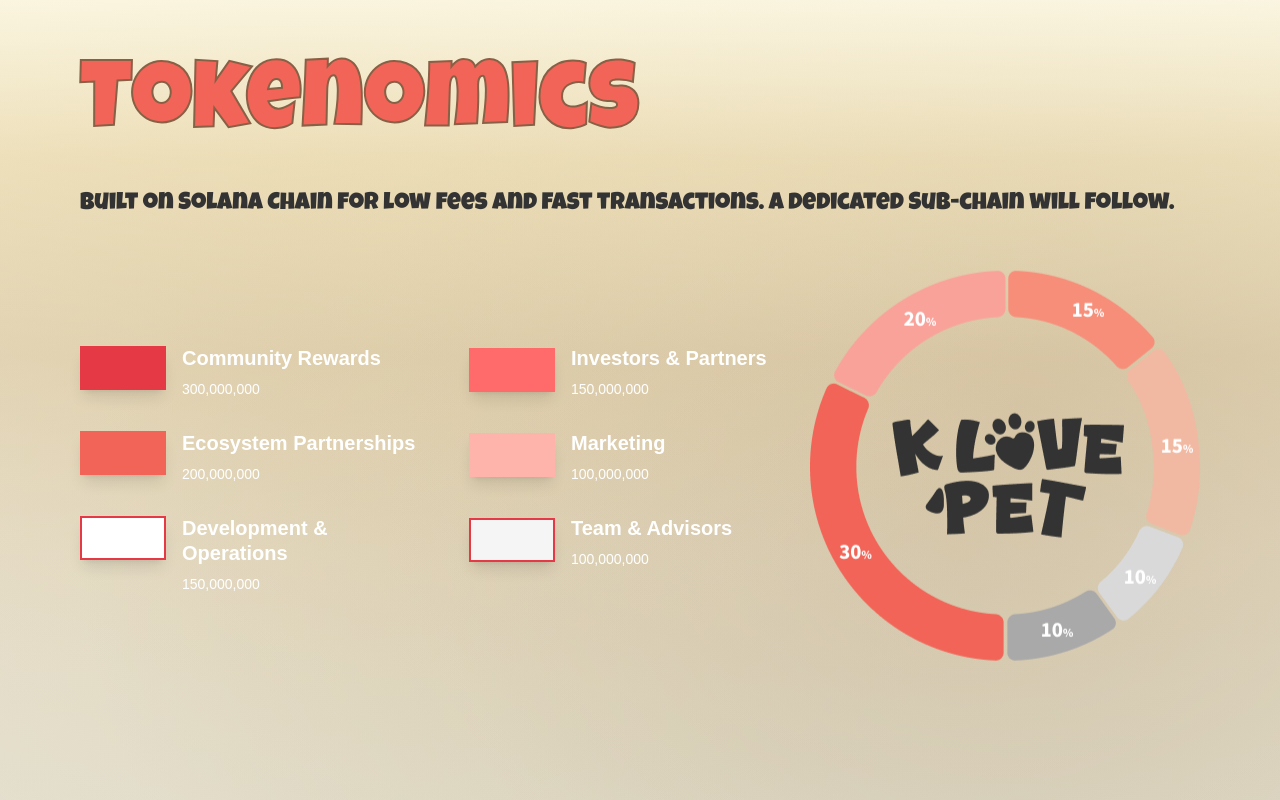
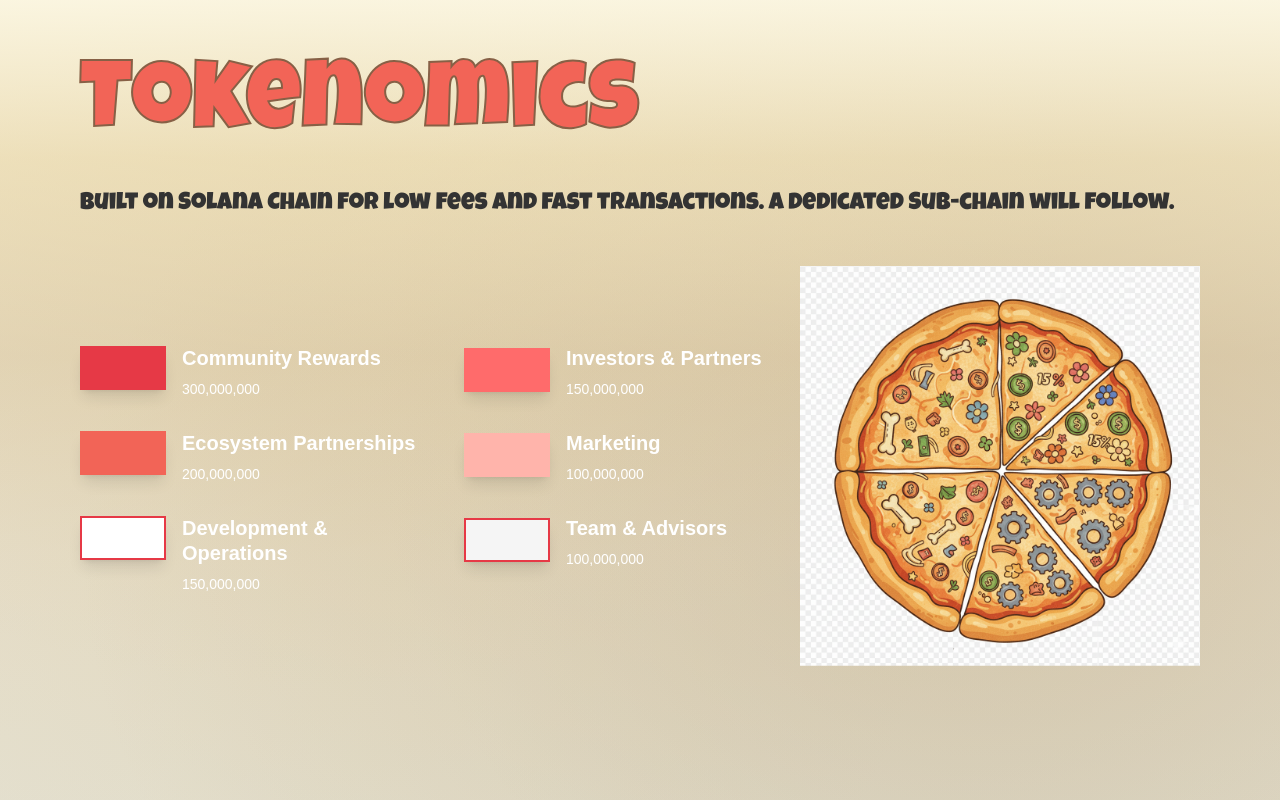
Before and after one commit to SonnyBlackVito/klovepet, a Next.js app: page / in a window 1280 px wide. Shown: the part 5930-6730 px from the top of the page. Built offline with nearby package versions, Linux system fonts and the light colour scheme.

Commit message:
first commit

```diff
--- a/src/component/TokenomicsSection.jsx
+++ b/src/component/TokenomicsSection.jsx
@@ -153,7 +153,7 @@ const TokenomicsSection = () => {
         <div className="relative animate-tokenomics-reveal hover:animate-tokenomics-glow">
           <div className="relative max-w-[400px] w-full h-auto transition-all duration-300 hover:scale-110 hover:brightness-105 hover:drop-shadow-[0_0_30px_rgba(41, 36, 36, 0.7)]">
             <Image
-              src="/images/tokenomics.png"
+              src="/images/pizza_token.png"
               alt="Tokenomics Chart"
               width={400}
               height={400}
```
Also changed, not shown: public/images/pizza_token.png (added).
